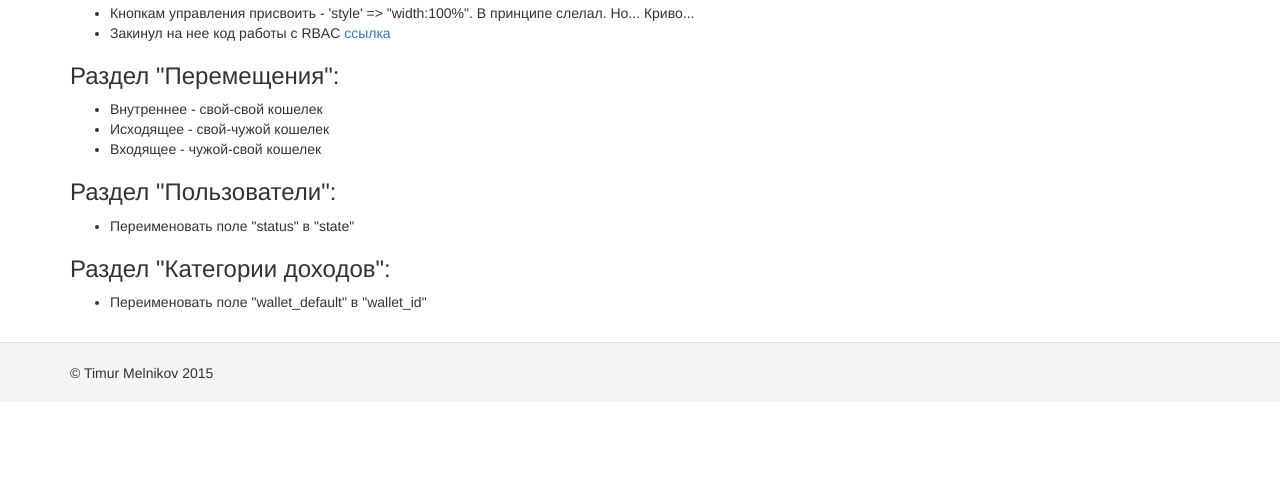
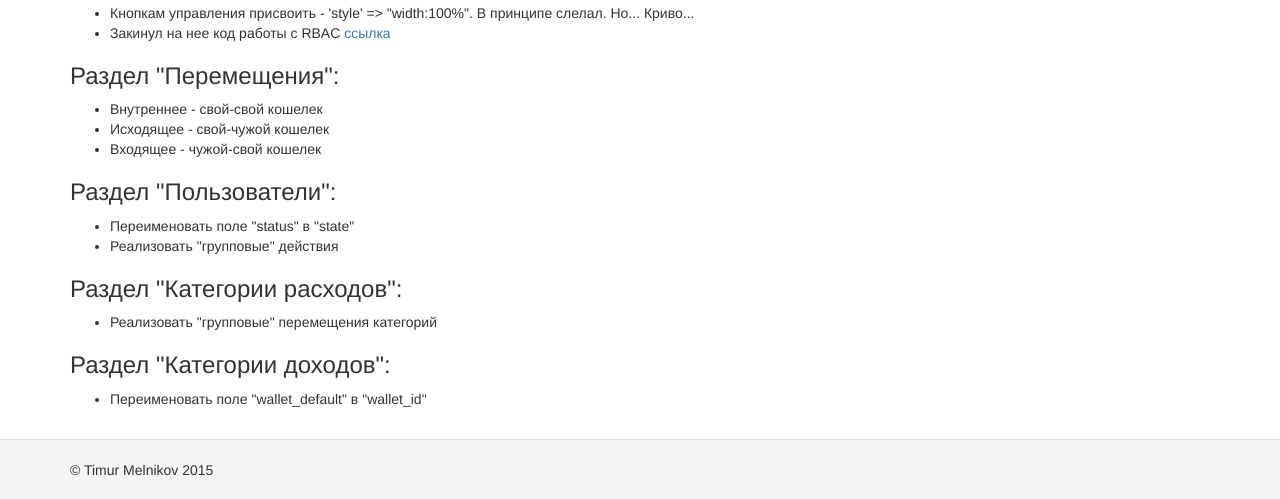
Before and after one commit to kdes70/buh2, a Yii app: template views/main/index.php in a window 1280 px wide. Shown: the part 728-1227 px from the top of the page. Before the commit the page ends 1107 px from the top, so only its background shows below. Run offline with PHP 8.4 and a stand-in for Yii, Linux system fonts and the light colour scheme; the template is opened without the code that fills it, so the values that code supplies are empty; some libraries are stand-ins or nearby versions.

Commit message:
Добавление заданий

```diff
--- a/views/categoryexp/index.php
+++ b/views/categoryexp/index.php
@@ -31,6 +31,7 @@ $this->params['menuItems'] = [
         'layout' => '{items}{summary}{pager}',
         'columns' => [
             ['class' => 'yii\grid\SerialColumn'],
+            ['class' => 'yii\grid\CheckboxColumn'],
             [
                 'header' => Html::a($searchModel->getAttributeLabel('parent_id'), ['/categoryexp', 'parent_id' => $searchModel->getParentId()]) . ' / ' . Html::a('Создать в текущей', ['create', 'parent_id' => $searchModel->parent_id], []),
                 'format' => 'html',
@@ -38,6 +39,7 @@ $this->params['menuItems'] = [
                 'value' => function($data) {
             return Html::a($data->parent->name, ['/categoryexp', 'parent_id' => $data->parent->parent_id]);
         },
+            //'options' => ['width' => '400px'],
             ],
             [
                 'label' => $searchModel->getAttributeLabel('name'),
@@ -48,6 +50,7 @@ $this->params['menuItems'] = [
                 'value' => function($data) {
                     return ($data->getCountSubitems($data->id) != 0) ? Html::a($data->name, ['/categoryexp', 'parent_id' => $data->id]) . ' <small>(' . $data->getCountSubitems($data->id) . ')</small>' : Html::a($data->name, ['/categoryexp', 'parent_id' => $data->id]);
                 },
+                    //'options' => ['width' => '400px'],
                     ],
                     ['class' => \yii\grid\ActionColumn::className(),
                         'header' => 'Действия',
--- a/views/main/index.php
+++ b/views/main/index.php
@@ -152,6 +152,15 @@ use app\models\Expensetemp;
 <h3>Раздел "Пользователи":</h3>
 <ul>
     <li>Переименовать поле "status" в "state"</li>
+    <li>Реализовать "групповые" действия</li>
+
+</ul>
+
+
+
+<h3>Раздел "Категории расходов":</h3>
+<ul>
+    <li>Реализовать "групповые" перемещения категорий</li>
 
 </ul>
 
--- a/views/user/index.php
+++ b/views/user/index.php
@@ -34,8 +34,8 @@ $this->params['menuItems'] = [
             }
         },
                 'columns' => [
+                    ['class' => 'yii\grid\SerialColumn'],
                     ['class' => 'yii\grid\CheckboxColumn'],
-                   // ['class' => 'yii\grid\SerialColumn'],
                     //'id',
                     //'created_at',
                     //'updated_at',
```
